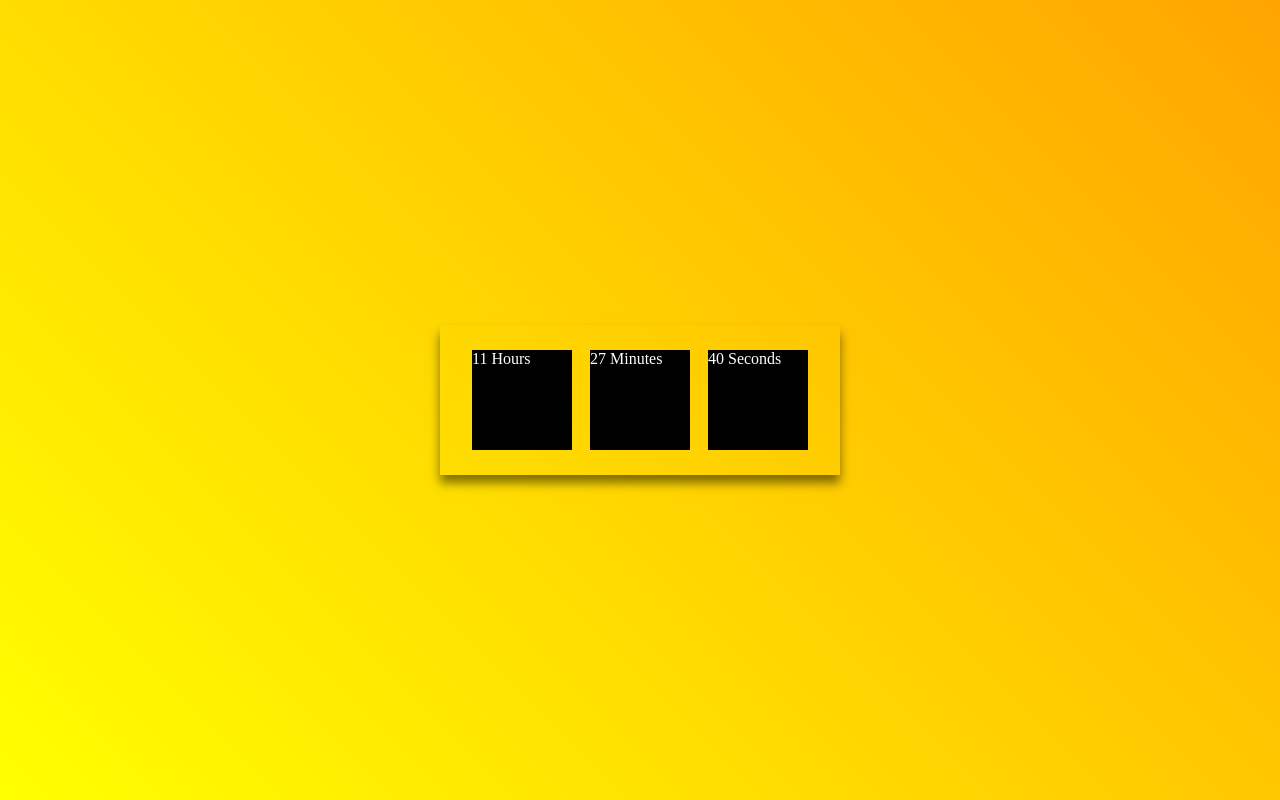
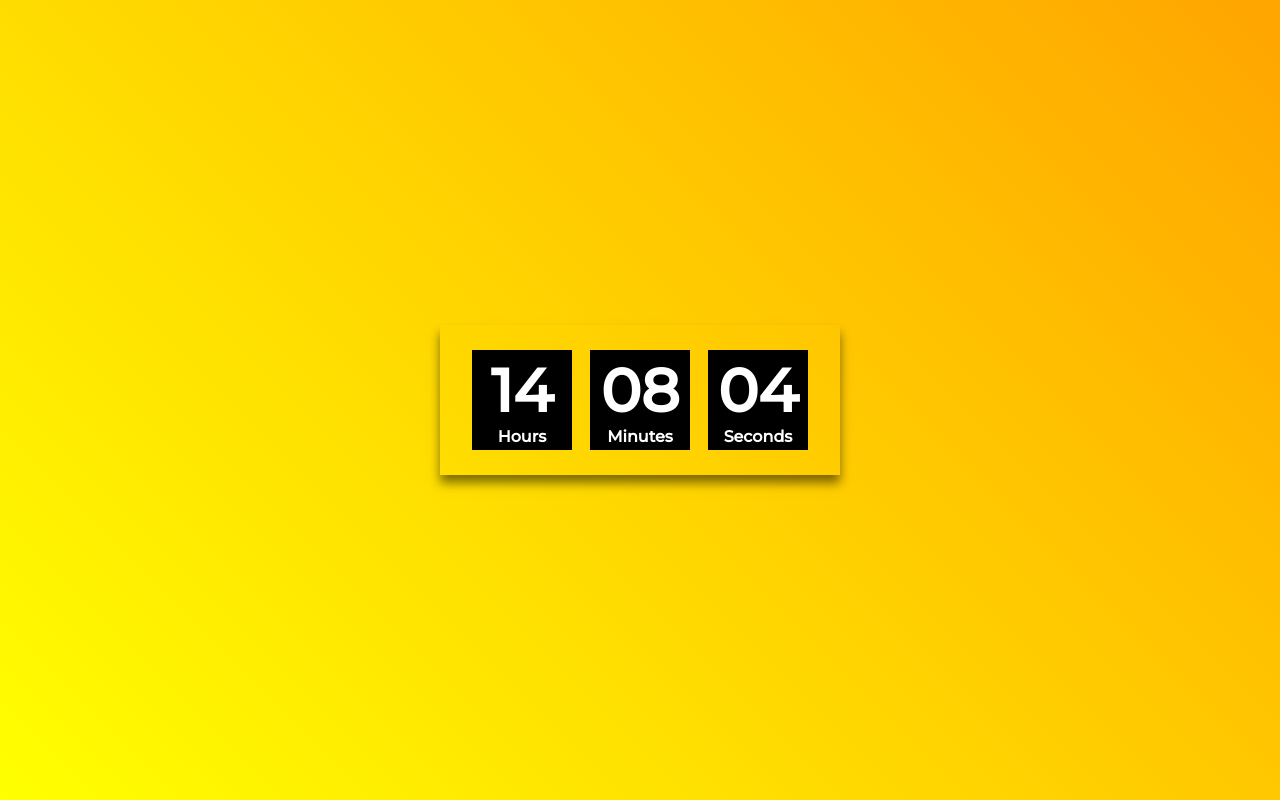
Before and after one commit to lipeeemendes/digital-clock, a plain HTML site: page index.html in a window 1280 px wide. Drawn offline with Linux system fonts and the light colour scheme.

Commit message:
JavaScript adicionado

```diff
--- a/index.html
+++ b/index.html
@@ -12,12 +12,12 @@
   <main>
     <section class="clock">
       <div>
-        <span id="hours">11</span>
+        <span id="hours">10</span>
         <span class="time">Hours</span>
       </div>
 
       <div>
-        <span id="minutes">27</span>
+        <span id="minutes">24</span>
         <span class="time">Minutes</span>
       </div>
 
@@ -27,6 +27,8 @@
       </div>
     </section>
   </main>
+
+  <script src="script.js"></script>
 </body>
 
 </html>
--- a/script.js
+++ b/script.js
@@ -0,0 +1,28 @@
+const hoursElementHTML = document.getElementById("hours");
+const minutesElementHTML = document.getElementById("minutes");
+const secondsElementHTML = document.getElementById("seconds");
+
+const time = setInterval(
+  function() {
+    let date = new Date()
+    let hours = date.getHours()
+    let minutes = date.getMinutes()
+    let seconds = date.getSeconds()
+
+    if (hours < 10) {
+      hours = "0" + hours
+    }
+
+    if (minutes < 10) {
+      minutes = "0" + minutes
+    }
+
+    if (seconds < 10) {
+      seconds = "0" + seconds
+    }
+
+    hoursElementHTML.textContent = hours
+    minutesElementHTML.textContent = minutes
+    secondsElementHTML.textContent = seconds
+  }
+);
--- a/style.css
+++ b/style.css
@@ -1,7 +1,10 @@
+@import url('https://fonts.googleapis.com/css2?family=Montserrat:wght@200;500&display=swap');
+
 *{
   margin: 0;
   padding: 0;
   box-sizing: border-box;
+  font-family: 'Montserrat', sans-serif;
 }
 
 body{
@@ -25,8 +28,22 @@ section{
 }
 
 section div{
+  display: flex;
+  flex-direction: column;
+  justify-content:space-between;
+  align-items: center;
+  padding: 0.25rem;
   width: 100px;
   height: 100px;
   background: black;
   color: white;
 }
+
+section div span{
+  font-size: 60px;
+  font-weight: bolder;
+}
+
+.time{
+  font-size: 1rem;
+}
```
